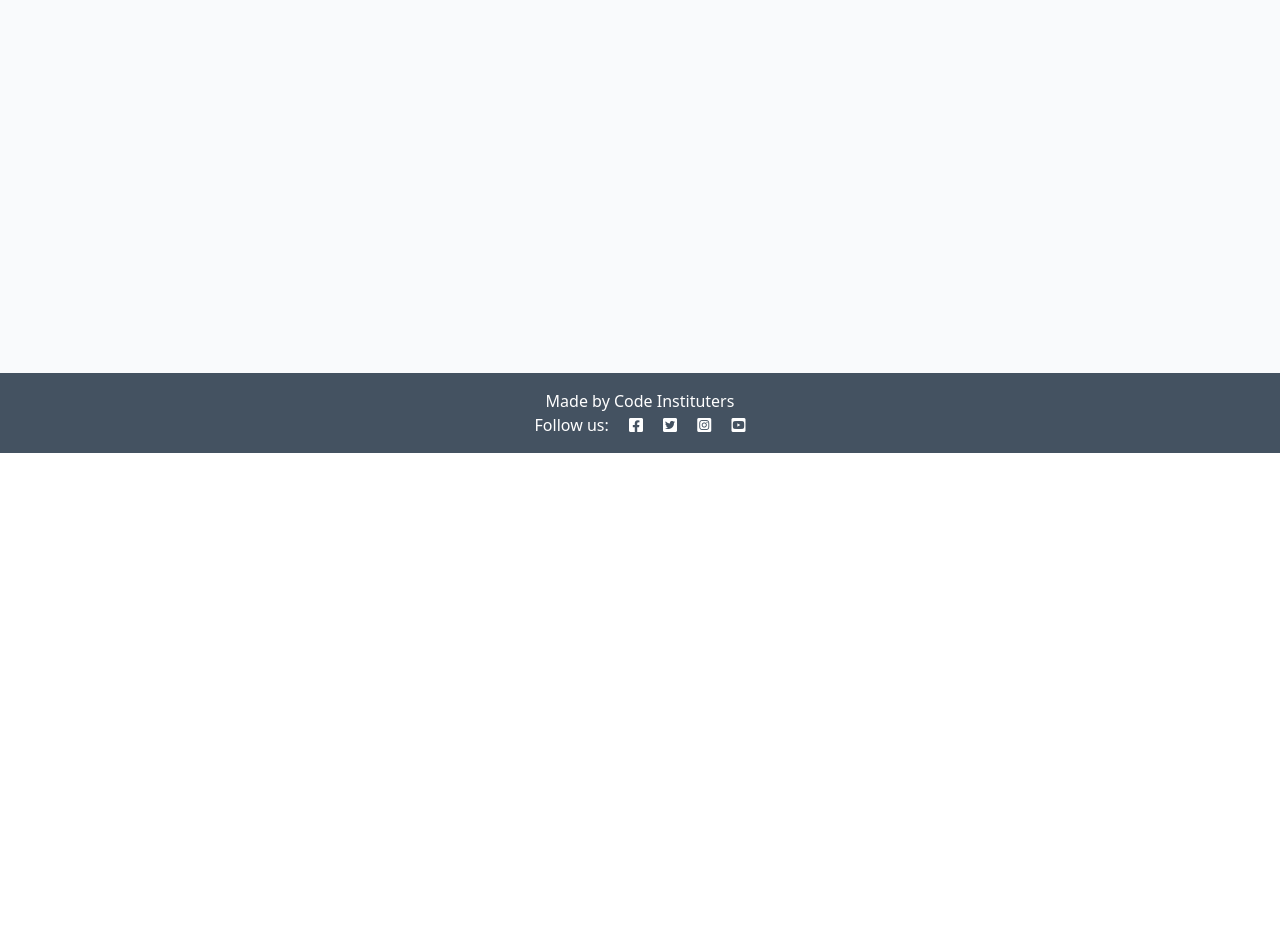
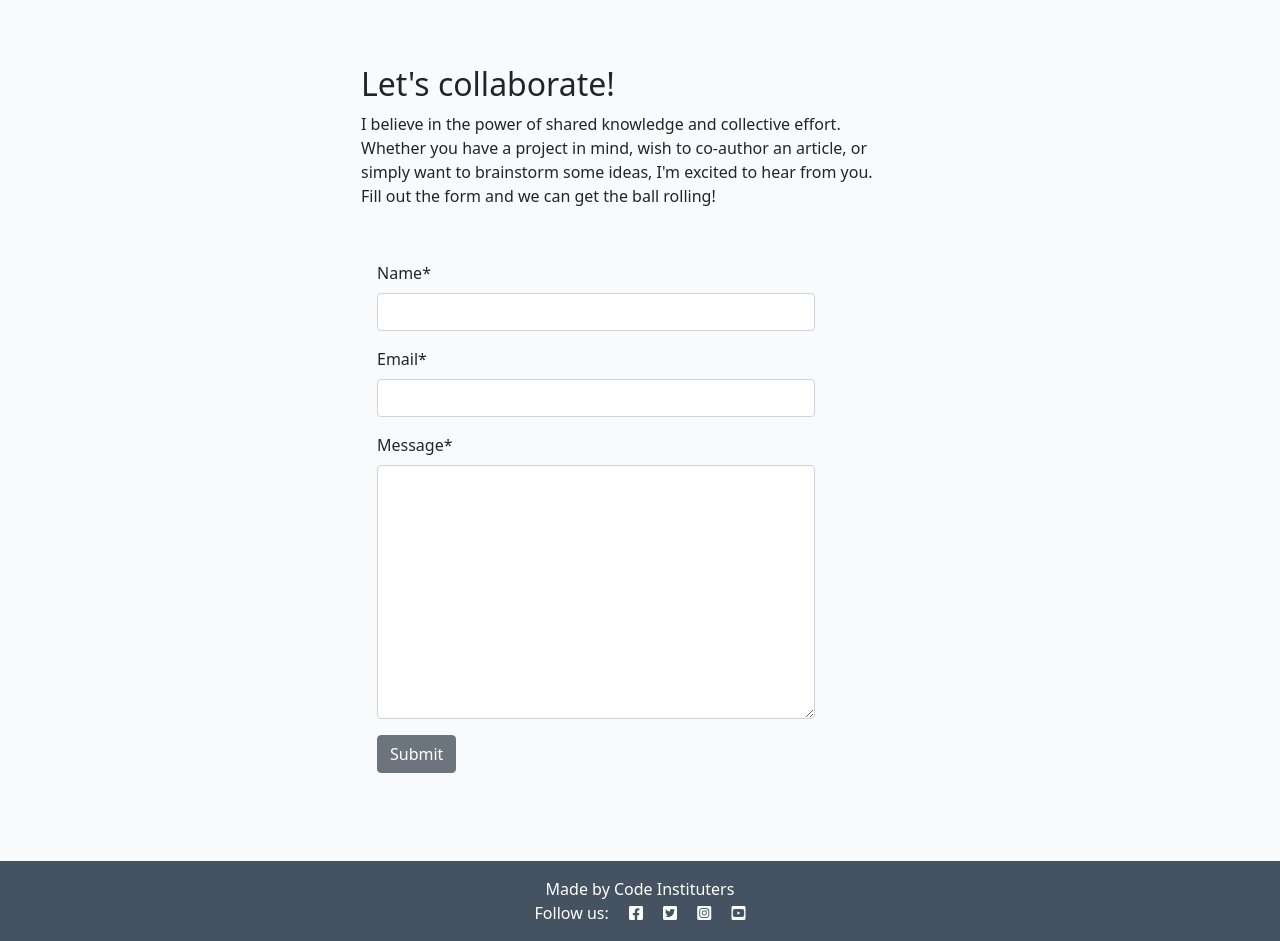
Before and after one commit to Grace-YuGuo/django-practise-two-blog, a Django app: page /about/ in a window 1280 px wide. Shown: the part 347-1288 px from the top of the page. Before the commit the page ends 800 px from the top, so only its background shows below. Run offline with Django 4.2, Linux system fonts and the light colour scheme; data that the repository does not hold is empty; some libraries are stand-ins or nearby versions.

Commit message:
Add collaborate form to submit and check in admin page

```diff
--- /dev/null
+++ b/about/forms.py
@@ -0,0 +1,8 @@
+from .models import CollaborateRequest
+from django import forms
+
+
+class CollaborateRequestForm(forms.ModelForm):
+    class Meta:
+        model = CollaborateRequest
+        fields = ('name','email','message',)
--- a/about/models.py
+++ b/about/models.py
@@ -8,3 +8,12 @@ class About(models.Model):
     created_on = models.DateTimeField(auto_now_add= True)
     def __str__(self):
         return  f"{self.title}"
+
+class CollaborateRequest(models.Model):
+    name = models.CharField(max_length=200)
+    email = models.EmailField()
+    message = models.TextField()
+    read = models.BooleanField(default=False)
+
+    def __str__(self):
+        return f"Collaboration request from {self.name}"
--- a/about/templates/about/about.html
+++ b/about/templates/about/about.html
@@ -1,6 +1,7 @@
 {% extends 'base.html' %}
 {% block content %}
 {% load static %}
+{% load crispy_forms_tags %}
 <div class="container mt-5">
     <div class="row">
         <div class="col-4 text-center">
@@ -11,13 +12,36 @@
 
             <h2>{{about.title}}</h2>
             <!-- Content goes directly underneath this -->
-             {{about.content | safe}}
+            {{about.content | safe}}
         </div>
     </div>
     <div class="row">
         <div class="col text-right">
             <!-- Updated on field goes in here -->
             <p class="text-end"><em>Updated on:{{about.created_on}} </em></p>
-      </div>
-</div>
-{% endblock content %}
+        </div>
+        <div class="row justify-content-center">
+            <div class="col-12 col-md-6 my-5">
+                <h2>Let's collaborate!</h2>
+                <p>I believe in the power of shared knowledge and collective effort.
+                    Whether you have a project in mind, wish to co-author
+                    an article, or simply want to brainstorm some ideas,
+                    I'm excited to hear from you. Fill out the form
+                    and we can get the ball rolling!</p>
+
+                <!-- add your form here. Your submit button should
+                                have the classes of btn, btn-secondary -->
+                <!-- Creating New Comments -->
+                <div class="col-md-4 card mb-4 mt-3">
+                    <div class="card-body">
+                        <form id="collaboratorRequestForm" method="post" style="margin-top: 1.3em; width:300%">
+                            {{ collaborator_request_form | crispy }}
+                            {% csrf_token %}
+                            <button id="submitButton" type="submit" class="btn btn-secondary">Submit</button>
+                        </form>
+                    </div>
+                </div>
+            </div>
+        </div>
+    </div>
+    {% endblock content %}
--- a/about/views.py
+++ b/about/views.py
@@ -1,8 +1,10 @@
 from django.shortcuts import render
 # from django.http import HttpResponse
 from django.views import generic
+from django.contrib import messages
 from .models import About
 from django.shortcuts import render,get_object_or_404
+from .forms import CollaborateRequestForm
 
 # Create your views here.
 def about(request):
@@ -17,6 +19,17 @@ def about(request):
     :template:`about/About.html`
     """
     about = About.objects.all().order_by('-created_on').first()
+    # Handle the POST request from the comment form
+    if request.method == "POST":
+         collaborator_form = CollaborateRequestForm(data=request.POST)
+         print(collaborator_form)
+         if collaborator_form.is_valid():
+            collaborate = collaborator_form.save(commit=False)
+            collaborate.read=False
+            collaborate.save()
+            messages.add_message(request,messages.SUCCESS,'Collaboration request received! I endeavour to respond within 2 working days.')
 
-    return render(request,"about/about.html",{"about":about,},
+    collaborator_form = CollaborateRequestForm()
+    return render(request,"about/about.html",{"about":about,
+    'collaborator_request_form':collaborator_form,}
     )
```
Also changed, not shown: about/admin.py (+12 -0 lines), about/migrations/0002_collaboraterequest.py (added), blog/migrations/0006_alter_comment_post.py (added).
